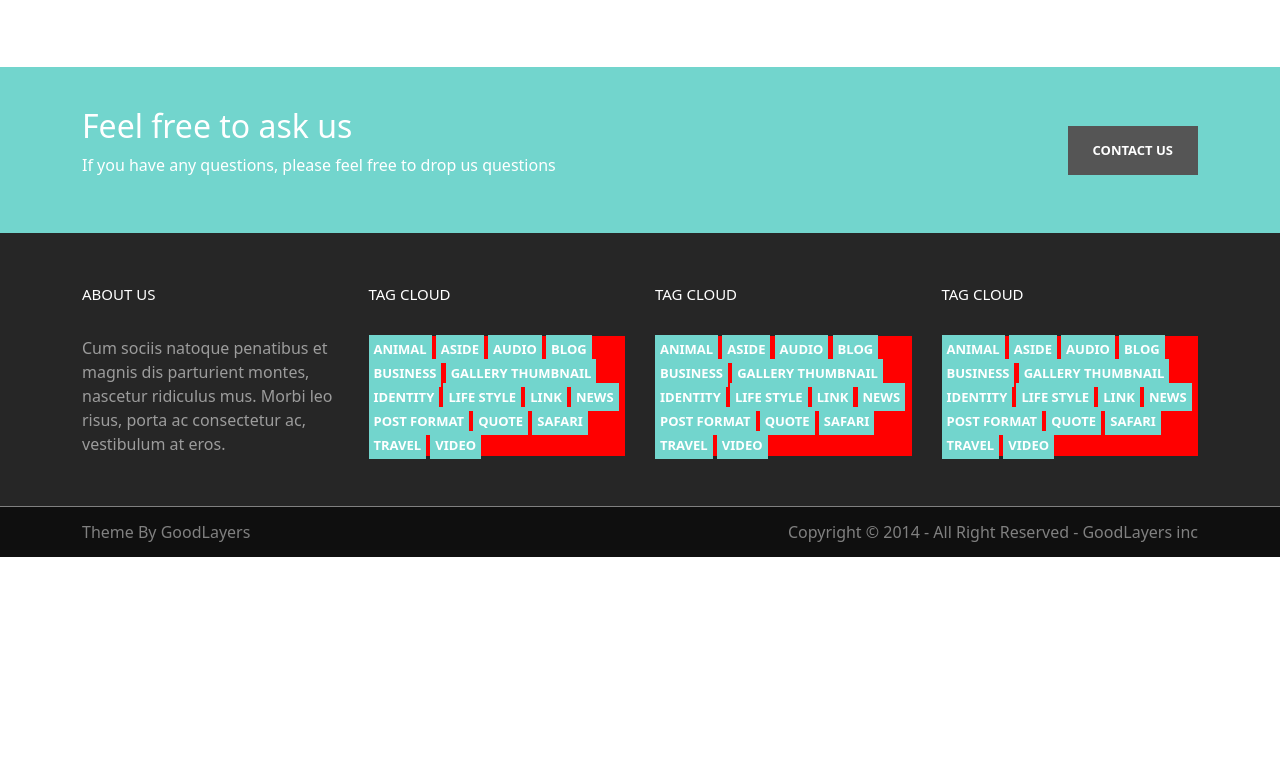
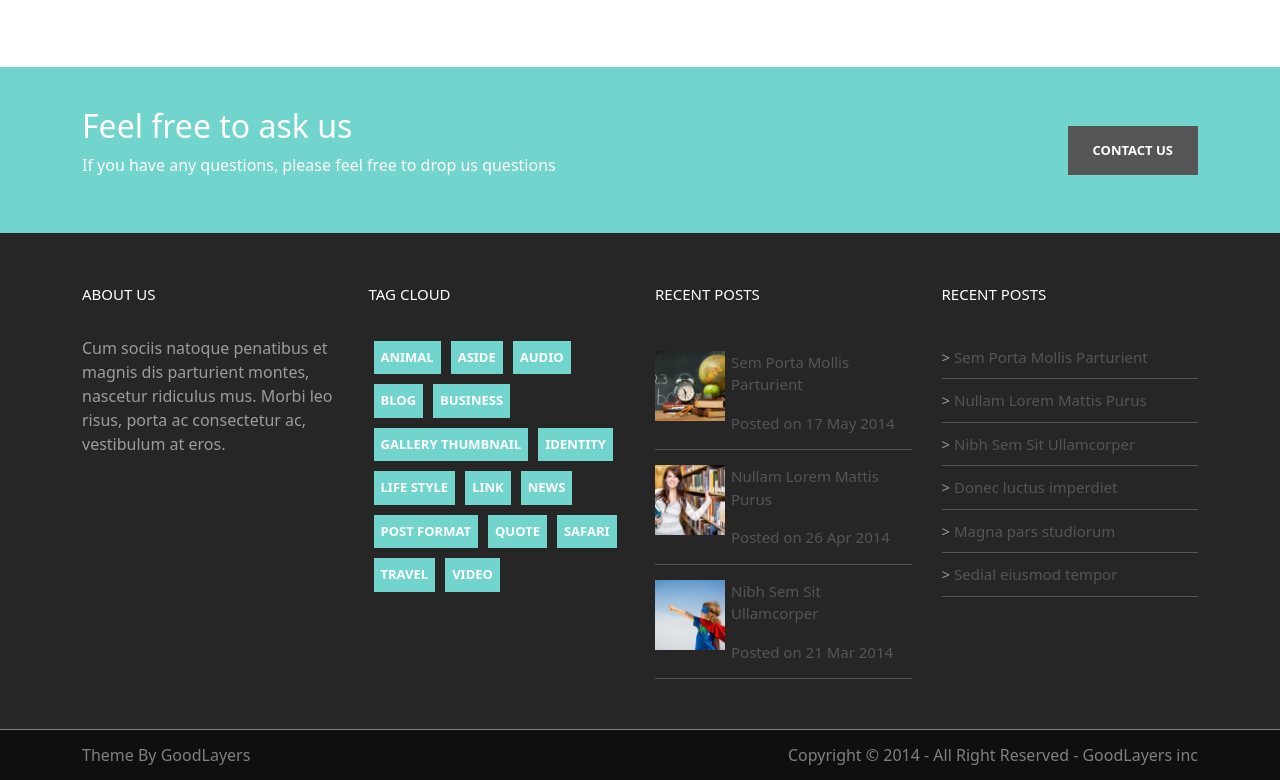
Before and after one commit to sherqiye23/course-site-with-branch, a plain HTML site: page index.html in a window 1280 px wide. Shown: the part 3447-4227 px from the top of the page. Before the commit the page ends 4004 px from the top, so only its background shows below. Drawn offline with nearby package versions, Linux system fonts and the light colour scheme; a script that the page names is missing.

Commit message:
header footer main hazir

```diff
--- a/index.html
+++ b/index.html
@@ -406,43 +406,46 @@
                     </div>
                 </div>
                 <div class="footercard">
-                    <div class="title">TAG CLOUD</div>
-                    <div class="tagparag">
-                        <span>ANIMAL</span>
-                        <span>ASIDE</span>
-                        <span>AUDIO</span>
-                        <span>BLOG</span>
-                        <span>BUSINESS</span>
-                        <span>GALLERY THUMBNAIL</span>
-                        <span>IDENTITY</span>
-                        <span>LIFE STYLE</span>
-                        <span>LINK</span>
-                        <span>NEWS</span>
-                        <span>POST FORMAT</span>
-                        <span>QUOTE</span>
-                        <span>SAFARI</span>
-                        <span>TRAVEL</span>
-                        <span>VIDEO</span>
+                    <div class="title">RECENT POSTS</div>
+                    <div class="recentparag">
+                        <div class="recentCard">
+                            <div class="recentImage">
+                                <img src="./image/recent-1.jpg" alt="...">
+                            </div>
+                            <div class="recentText">
+                                <p id="hover">Sem Porta Mollis Parturient</p>
+                                <span>Posted on <span id="hover">17 May 2014</span></span>
+                            </div>
+                        </div>
+                        <div class="recentCard">
+                            <div class="recentImage">
+                                <img src="./image/recent-2.jpg" alt="...">
+                            </div>
+                            <div class="recentText">
+                                <p id="hover">Nullam Lorem Mattis Purus</p>
+                                <span>Posted on <span id="hover">26 Apr 2014</span></span>
+                            </div>
+                        </div>
+                        <div class="recentCard">
+                            <div class="recentImage">
+                                <img src="./image/recent-3.jpg" alt="...">
+                            </div>
+                            <div class="recentText">
+                                <p id="hover">Nibh Sem Sit Ullamcorper</p>
+                                <span>Posted on <span id="hover">21 Mar 2014</span></span>
+                            </div>
+                        </div>
                     </div>
                 </div>
                 <div class="footercard">
-                    <div class="title">TAG CLOUD</div>
-                    <div class="tagparag">
-                        <span>ANIMAL</span>
-                        <span>ASIDE</span>
-                        <span>AUDIO</span>
-                        <span>BLOG</span>
-                        <span>BUSINESS</span>
-                        <span>GALLERY THUMBNAIL</span>
-                        <span>IDENTITY</span>
-                        <span>LIFE STYLE</span>
-                        <span>LINK</span>
-                        <span>NEWS</span>
-                        <span>POST FORMAT</span>
-                        <span>QUOTE</span>
-                        <span>SAFARI</span>
-                        <span>TRAVEL</span>
-                        <span>VIDEO</span>
+                    <div class="title">RECENT POSTS</div>
+                    <div class="recentparag2">
+                        <span><span class="arrow">></span> Sem Porta Mollis Parturient</span>
+                        <span><span class="arrow">></span> Nullam Lorem Mattis Purus</span>
+                        <span><span class="arrow">></span> Nibh Sem Sit Ullamcorper</span>
+                        <span><span class="arrow">></span> Donec luctus imperdiet</span>
+                        <span><span class="arrow">></span> Magna pars studiorum</span>
+                        <span><span class="arrow">></span> Sedial eiusmod tempor</span>
                     </div>
                 </div>
             </div>
--- a/style.css
+++ b/style.css
@@ -693,14 +693,57 @@ footer {
                 }
 
                 .tagparag {
-                    background-color: red;
+                    display: flex;
+                    flex-wrap: wrap;
+                    span {
+                        font-size: 13px;
+                        margin: 5px;
+                        padding: 7px;
+                        font-weight: bold;
+                        background-color: #72D5CD;
+                    }
+                }
+
+                .recentparag {
+                    .recentCard {
+                        padding: 15px 0;
+                        border-bottom: 1px solid #555555;
+                        display: flex;
+                        img {
+                            margin-right: 6px;
+                            width: 70px;
+                            height: 70px;
+                        }
+                        .recentText {
+                            font-size: 15px;
+                            color: #555555;
+                        }
+                        #hover {
+                            transition: all .3s ease;
+                        }
+                        #hover:hover {
+                            color: #9c9c9c;
+                        }
+                    }
+                }
+
+                .recentparag2 {
+                    display: flex;
+                    flex-direction: column;
 
                     span {
-                        font-size: 13px;
-                        margin: 5px 0;
-                        padding: 5px;
-                        font-weight: bold;
-                        background-color: #72D5CD;
+                        .arrow {
+                            color: #9c9c9c;
+                            border: none;
+                        }
+                        padding: 10px 0;
+                        transition: all .3s ease;
+                        border-bottom: 1px solid #555555;
+                        color: #555555;
+                        font-size: 15px;
+                        &:hover {
+                            color: #9c9c9c;
+                        }
                     }
                 }
             }
```
